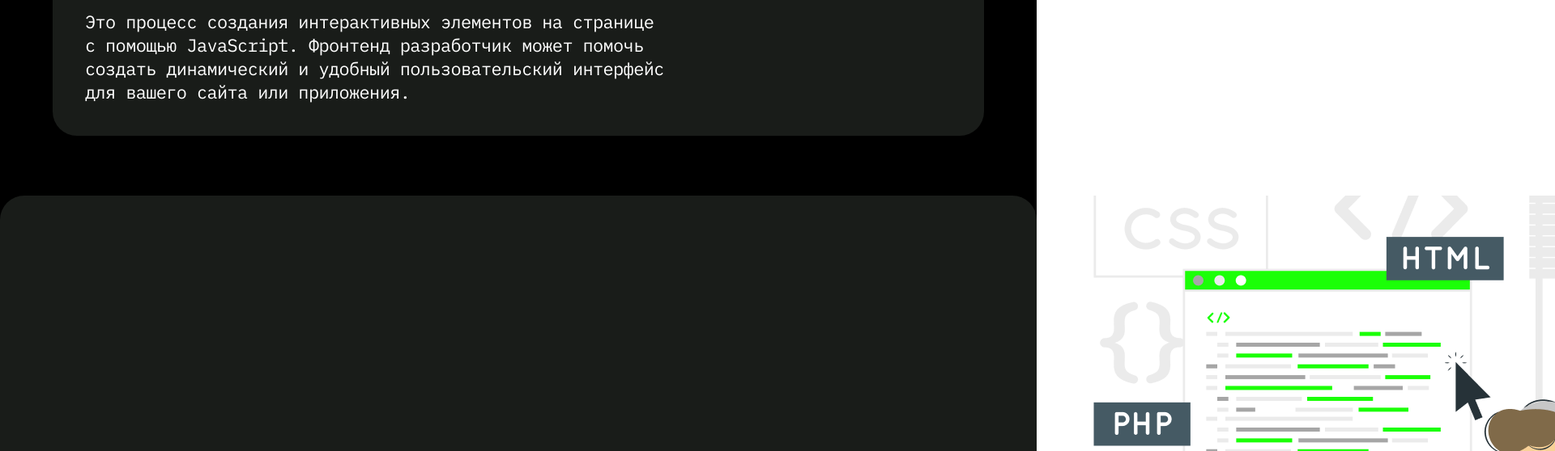
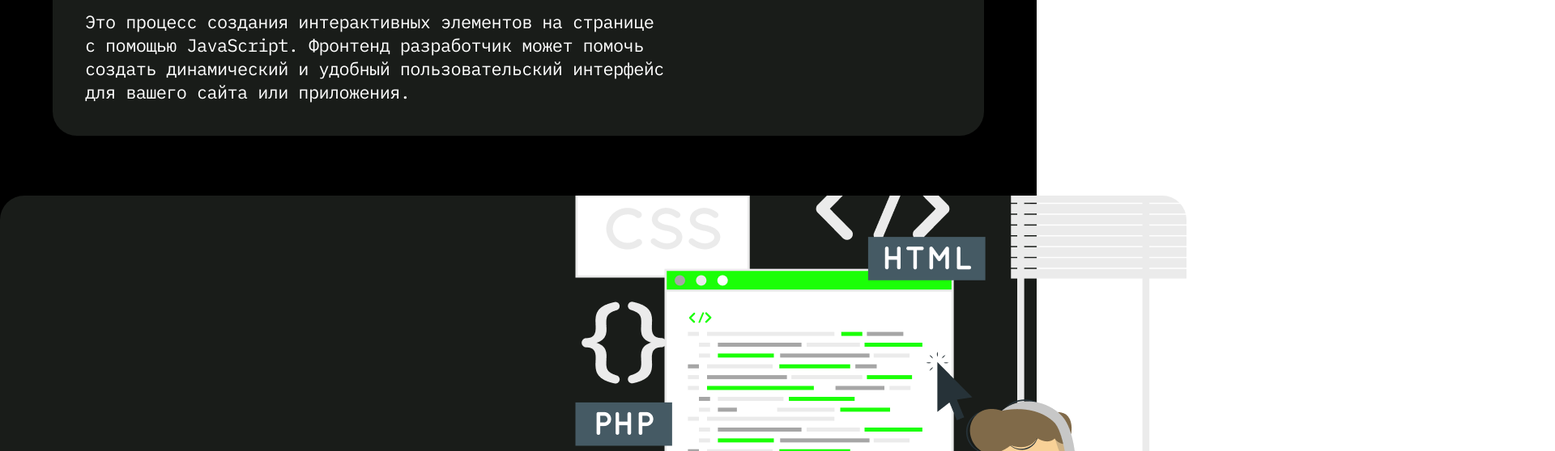
Before and after one commit to shamilgadzhievit/my-project, a plain HTML site: page index.html in a window 1280 px wide. Shown: the part 6186-6744 px from the top of the page at 81% size, 1920 px wide, since content can reach past the window. Drawn offline with Linux system fonts and the light colour scheme.

Commit message:
Update style.css

```diff
--- a/style.css
+++ b/style.css
@@ -321,7 +321,7 @@ position: absolute;
     position: absolute;
         display: inline-block;
         top: 0px;
-        left: 1320px;
+        left: 680px;
    }
 
     .contact__img {
```
